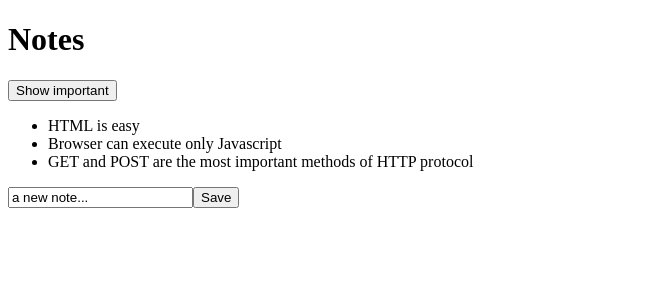
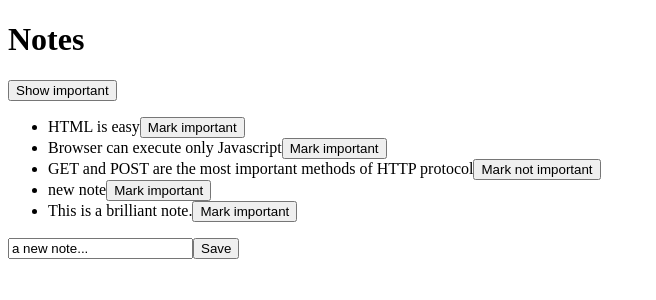
Before and after one commit to Rikkokiri/FullStackOpen2020, a React (Create React App) app in the folder Examples/part2/: page / in a window 1280 px wide. Shown: the top 300 px of the page, without its empty margins (0-656 px from the left). Built offline with nearby package versions, Linux system fonts and the light colour scheme; data requests are answered from the project's data file.

Commit message:
Followed examples in part 2d

```diff
--- a/Examples/part2/db.json
+++ b/Examples/part2/db.json
@@ -4,7 +4,7 @@
       "id": 1,
       "content": "HTML is easy",
       "date": "2020-01-10T17:30:31.098Z",
-      "important": true
+      "important": false
     },
     {
       "id": 2,
@@ -17,6 +17,19 @@
       "content": "GET and POST are the most important methods of HTTP protocol",
       "date": "2020-01-10T19:20:14.298Z",
       "important": true
+    },
+    {
+      "content": "new note",
+      "date": "2020-03-25T18:38:57.931Z",
+      "import": true,
+      "id": 4,
+      "important": false
+    },
+    {
+      "content": "This is a brilliant note.",
+      "date": "2020-03-25T18:40:28.676Z",
+      "import": true,
+      "id": 5
     }
   ]
 }
--- a/Examples/part2/src/App.js
+++ b/Examples/part2/src/App.js
@@ -1,20 +1,12 @@
 import React, { useState, useEffect } from 'react'
 import axios from 'axios'
 import Note from './components/Note'
+import noteService from './services/notes'
 
-const App = (props) => {
+const App = () => {
   const [notes, setNotes] = useState([])
   const [newNote, setNewNote] = useState('a new note...')
   const [showAll, setShowAll] = useState(true)
-
-  const hook = () => {
-    console.log('effect')
-    axios
-      .get('http://localhost:3001/notes')
-      .then(response => {
-        setNotes(response.data)
-      })
-  }
 
   /**
    * useEffect actually takes two parameters
@@ -22,8 +14,13 @@
    * 2. The second parameter of useEffect is used to specify how often the effect is run.
    *    If the second parameter is an empty array [], then the effect is only run along with the first render of the component.
    */
-  useEffect(hook, [])
-  console.log('render', notes.length, 'notes')
+  useEffect(() => {
+    noteService
+      .getAll()
+      .then(initialNotes => {
+        setNotes(initialNotes)
+      })
+  }, [])
 
   const notesToSow = showAll ? notes : notes.filter(note => note.important)
 
@@ -40,9 +37,27 @@
       import: Math.random() > 0.5,
       id: notes.length + 1
     }
+    noteService
+      .create(noteObject)
+      .then(returnedNote => {
+        setNotes(notes.concat(returnedNote))
+        setNewNote('')
+      })
+  }
 
-    setNotes(notes.concat(noteObject))
-    setNewNote('')
+  const toggleImportanceOf = id => {
+    const note = notes.find(n => n.id === id)
+    const changedNote = { ...note, important: !note.important }
+
+    noteService
+      .update(id, changedNote)
+      .then(returnedNote => {
+        setNotes(notes.map(note => note.id !== id ? note : returnedNote))
+      })
+      .catch(error => {
+        alert(`The note '${note.content}' was already deleted from server`)
+        setNotes(notes.filter(n => n.id !== id))
+      })
   }
 
   return (
@@ -55,7 +70,11 @@
       </div>
       <ul>
         {notesToSow.map((note, i) =>
-          <Note key={i} note={note} />
+          <Note key={i}
+            note={note}
+            // every note receives its own unique event handler function, since the id of every note is unique.
+            toggleImportance={() => toggleImportanceOf(note.id)}
+          />
         )}
       </ul>
       <form onSubmit={addNote}>
--- a/Examples/part2/src/components/Note.js
+++ b/Examples/part2/src/components/Note.js
@@ -1,8 +1,13 @@
 import React from 'react'
 
-const Note = ({ note }) => {
+const Note = ({ note, toggleImportance }) => {
+  const label = note.important ?
+    'Mark not important' : 'Mark important'
   return (
-    <li>{note.content}</li>
+    <li>
+      {note.content}
+      <button onClick={toggleImportance}>{label}</button>
+    </li>
   )
 }
 
--- /dev/null
+++ b/Examples/part2/src/services/notes.js
@@ -0,0 +1,19 @@
+import axios from 'axios'
+const baseUrl = 'http://localhost:3001/notes'
+
+const getAll = () => {
+  const request = axios.get(baseUrl)
+  return request.then(response => response.data)
+}
+
+const create = newObject => {
+  const request = axios.post(baseUrl, newObject)
+  return request.then(response => response.data)
+}
+
+const update = (id, newObject) => {
+  const request = axios.put(`${baseUrl}/${id}`, newObject)
+  return request.then(response => response.data)
+}
+
+export default { getAll, create, update }
```
